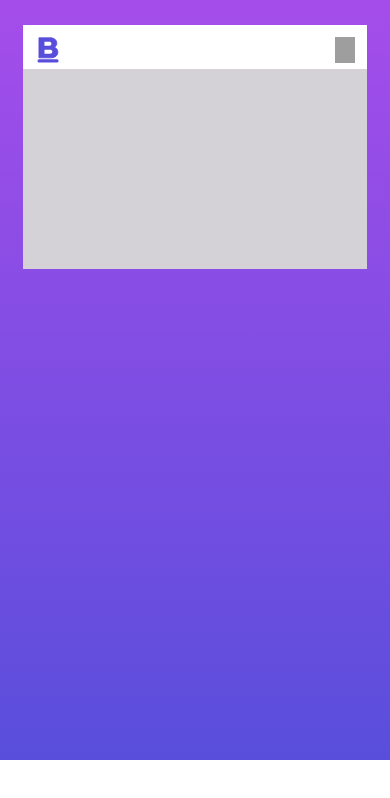
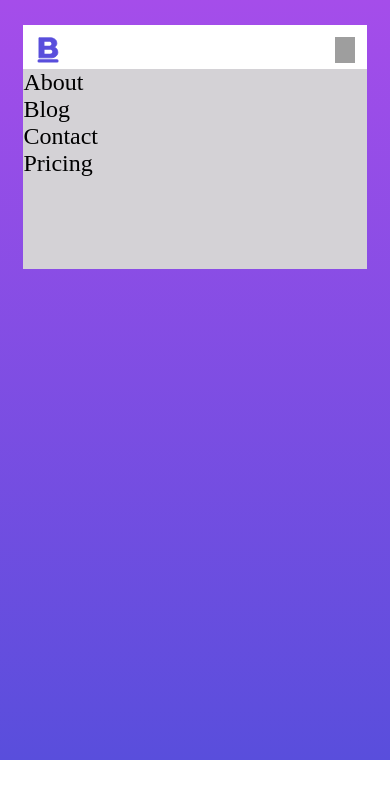
Before and after one commit to Lovethrech/BLOOM-Chel, a Vue app: page / in a window 390 px wide. Shown: the top 798 px of the page. Built offline with nearby package versions, Linux system fonts and the light colour scheme; grey boxes are pictures that could not be loaded.

Commit message:
...working on home-hero nav-header component mobile display.

```diff
--- a/src/components/nav/NavHeader.vue
+++ b/src/components/nav/NavHeader.vue
@@ -7,6 +7,7 @@ import NavMenu from "./NavMenu.vue";
 import NavMenuMobileListCtn from "./NavMenuMobileListCtn.vue";
 
 const navLinkColor=ref("#ffffff");
+const navLinkFontSize=ref("16px");
 </script>
 
 <template>
@@ -20,6 +21,7 @@ const navLinkColor=ref("#ffffff");
                 :name="NavHeaderDetail.name"
                 :link="NavHeaderDetail.link"
                 :color="navLinkColor"
+                :fontSize="navLinkFontSize"
             >
             </NavLink>
             <NavMenu class="mobile-nav-menu"></NavMenu>
--- a/src/components/nav/NavLink.vue
+++ b/src/components/nav/NavLink.vue
@@ -1,13 +1,13 @@
 <script setup>
 import { defineProps } from 'vue';
 
-const {name, link, color}=defineProps(['name', 'link', 'color']);
+const {name, link, color, fontSize}=defineProps(['name', 'link', 'color', 'fontSize']);
 </script>
 
 <template>
     <div class="nav-link-main-ctn">
         <RouterLink :to="link" class="link">
-            <p class="nav-link-main-ctn-desc" :style="{color:color}">
+            <p class="nav-link-main-ctn-desc" :style="{color:color, fontSize:fontSize}">
                 {{name}}
             </p>
         </RouterLink>
@@ -16,7 +16,6 @@ const {name, link, color}=defineProps(['name', 'link', 'color']);
 
 <style scoped>
 .nav-link-main-ctn-desc{
-    font-size: 16px;;
     text-transform: capitalize;
 }
 </style>
--- a/src/components/nav/NavMenuMobileList.vue
+++ /dev/null
@@ -1,5 +0,0 @@
-<template>
-    <div class="nav-menu-mobile-list-main-ctn">
-
-    </div>
-</template>
--- a/src/components/nav/NavMenuMobileListCtn.vue
+++ b/src/components/nav/NavMenuMobileListCtn.vue
@@ -1,11 +1,25 @@
 <script setup>
+import {ref} from "vue";
+import NavHeaderDetails from "@/data/nav-header-details.json";
+import NavLink from "./NavLink.vue";
 
+const navLinkColor=ref("#000000");
+const navLinkFontSize=ref("24px");
 </script>
 
 <template>
     <div class="nav-menu-mobile-list-ctn-main-ctn">
         <div class="nav-menu-mobile-list-ctn-mini-ctn">
-
+            <NavLink
+                class="desktop-nav"
+                v-for="NavHeaderDetail in NavHeaderDetails"
+                :key="NavHeaderDetail.id"
+                :name="NavHeaderDetail.name"
+                :link="NavHeaderDetail.link"
+                :color="navLinkColor"
+                :fontSize="navLinkFontSize"
+            >
+            </NavLink>
         </div>
     </div>
 </template>
```
